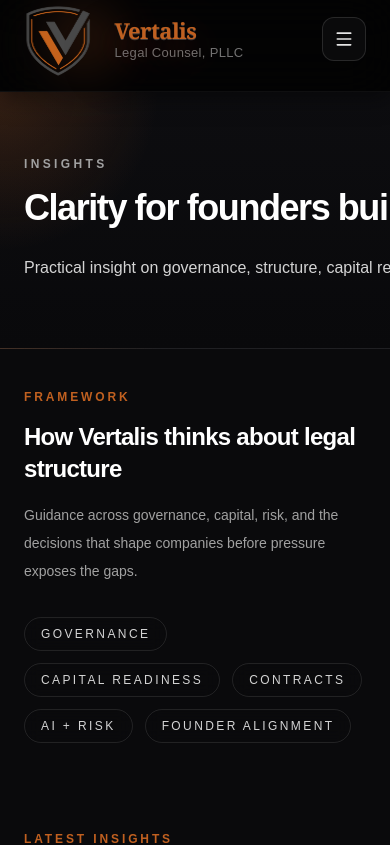
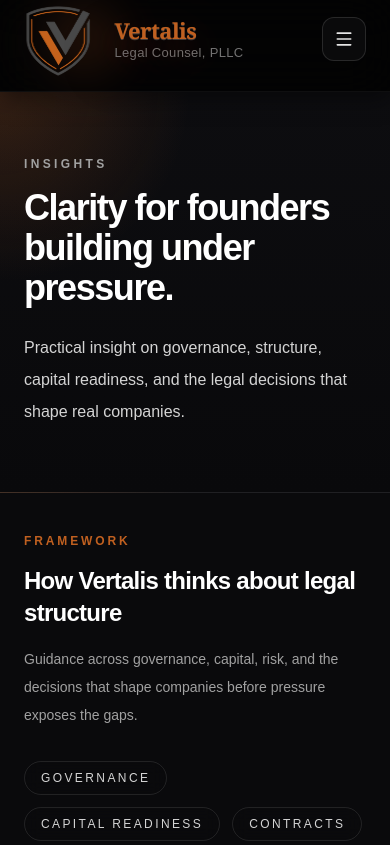
Before and after one commit to timntbb/vertalis-website, a Next.js app: page /insights in a window 390 px wide. Shown: the top 845 px of the page. Built offline with nearby package versions, Linux system fonts and the light colour scheme.

Commit message:
Fix insights mobile overflow

```diff
--- a/app/insights/page.tsx
+++ b/app/insights/page.tsx
@@ -10,14 +10,14 @@ export default function InsightsPage() {
 
       <section className="relative overflow-hidden border-b border-white/8 bg-[radial-gradient(circle_at_top_left,rgba(192,96,32,0.22),transparent_34%),linear-gradient(180deg,#0d0d10_0%,#09090b_100%)]">
         <div className="mx-auto w-full max-w-6xl px-6 py-16 md:py-24">
-          <div className="max-w-4xl">
+          <div className="w-full max-w-4xl">
             <p className="text-xs font-semibold uppercase tracking-[0.28em] text-neutral-400">
               Insights
             </p>
-            <h1 className="mt-4 max-w-5xl whitespace-nowrap text-4xl font-semibold tracking-[-0.04em] text-white md:text-6xl">
+            <h1 className="mt-4 w-full max-w-5xl text-4xl font-semibold tracking-[-0.04em] text-white [overflow-wrap:anywhere] md:whitespace-nowrap md:text-6xl">
               Clarity for founders building under pressure.
             </h1>
-            <p className="mt-6 max-w-3xl whitespace-nowrap text-base leading-8 text-neutral-300 md:text-lg">
+            <p className="mt-6 w-full max-w-3xl text-base leading-8 text-neutral-300 [overflow-wrap:anywhere] md:whitespace-nowrap md:text-lg">
               Practical insight on governance, structure, capital readiness, and
               the legal decisions that shape real companies.
             </p>
@@ -27,7 +27,7 @@ export default function InsightsPage() {
 
       <section className="py-10 md:py-12">
         <div className="mx-auto w-full max-w-6xl px-6">
-          <div className="max-w-3xl">
+          <div className="w-full max-w-3xl">
             <p className="text-xs font-semibold uppercase tracking-[0.24em] text-[#c06020]">
               Framework
             </p>
@@ -63,7 +63,7 @@ export default function InsightsPage() {
 
       <section className="py-12 md:py-16">
         <div className="mx-auto w-full max-w-6xl px-6">
-          <div className="mb-10 max-w-2xl">
+          <div className="mb-10 w-full max-w-2xl">
             <p className="text-xs font-semibold uppercase tracking-[0.24em] text-[#c06020]">
               Latest Insights
             </p>
```
